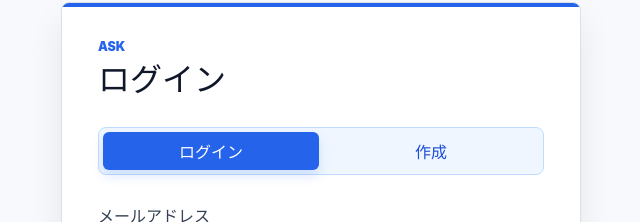
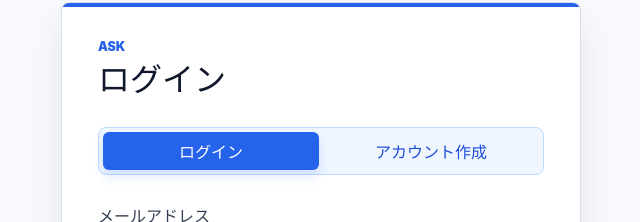
Before and after one commit to AtsushiHosaka/ASK-electron, a React (Vite) app in the folder src/renderer/: page /#/login in a window 1280 px wide. Shown: the part 115-337 px from the top of the page, without its empty margins (319-959 px from the left). Built offline with nearby package versions, Linux system fonts and the light colour scheme; no server answers.

Commit message:
Use explicit auth mode label

```diff
--- a/src/renderer/src/features/auth/LoginPage.tsx
+++ b/src/renderer/src/features/auth/LoginPage.tsx
@@ -63,7 +63,7 @@ export const LoginPage = (): ReactElement => {
             aria-pressed={mode === "signUp"}
             onClick={() => setMode("signUp")}
           >
-            作成
+            アカウント作成
           </button>
         </div>
 
```
Also changed, not shown: 1 other file (tests, documents, lock files or other folders).
